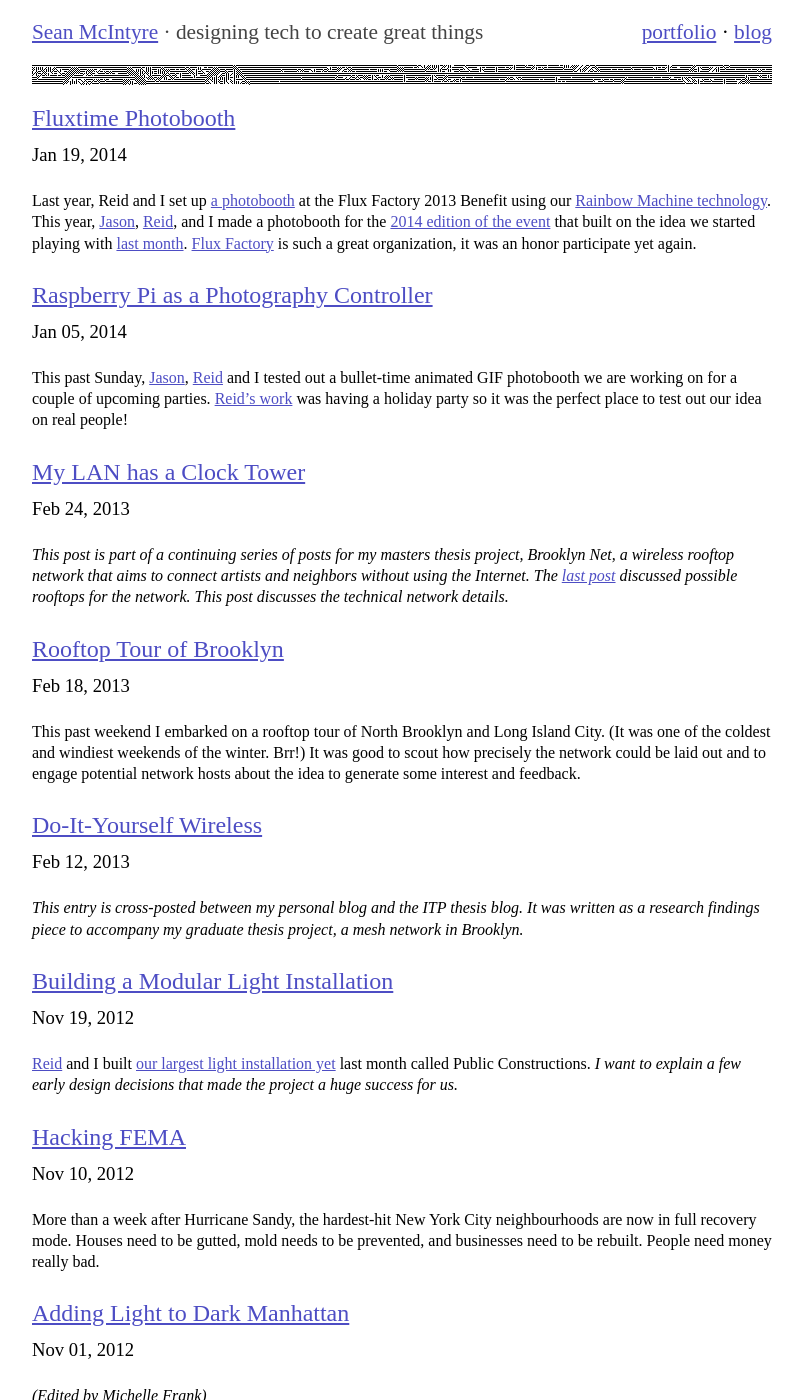
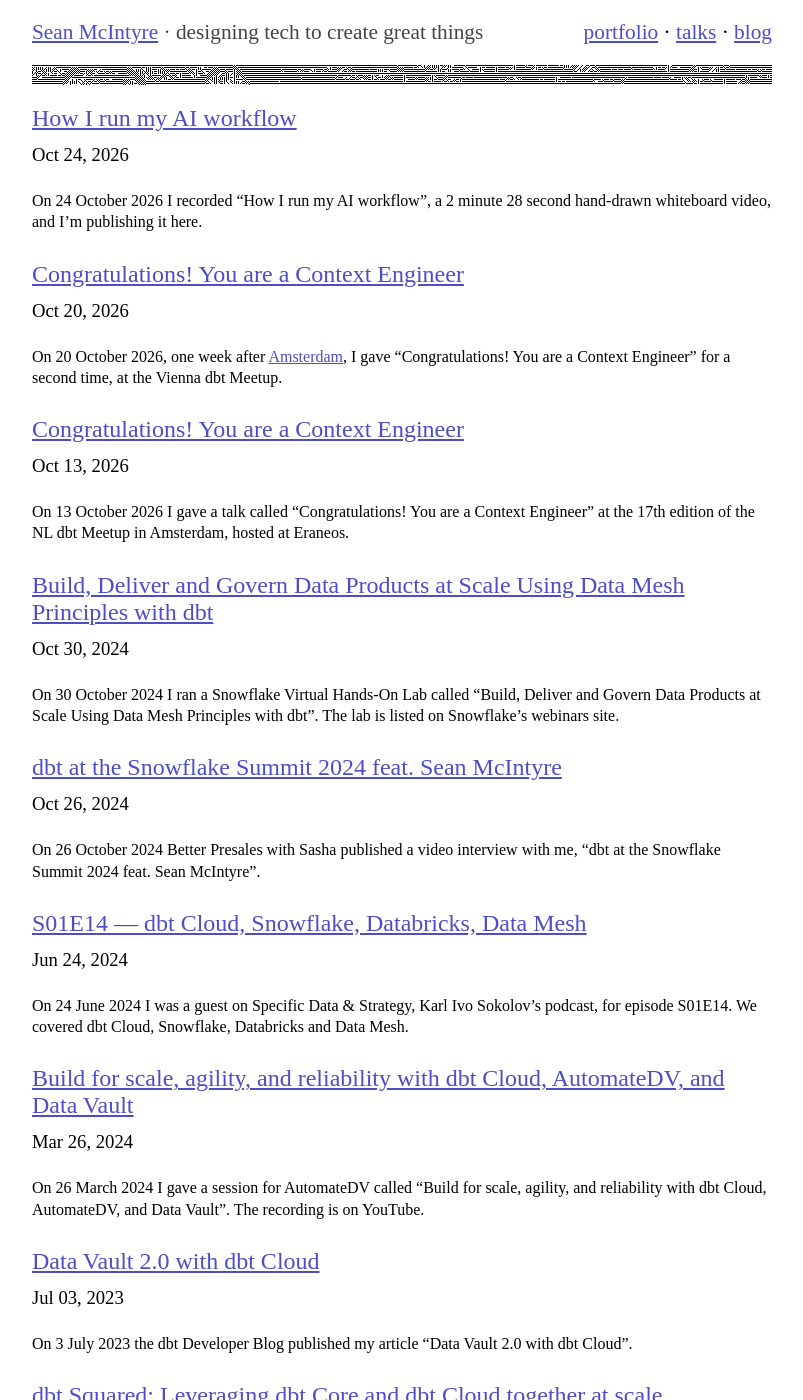
Before and after one commit to boxysean/boxysean.com, a Jekyll site: the page built from jekyll/blog/index.html, in a window 1280 px wide and 1400 px high. Shown: the whole window, without its empty margins (238-1041 px from the left). Built offline with Jekyll 4.4.1, drawn with Linux system fonts in a browser that asks for light colours; some web fonts are replaced; some of the changed text lies outside the part shown.

Commit message:
Add a Talks page, backdated posts, Deutsche Welt, and the AI-workflow video
The site's newest post was January 2014. Twelve years of public work sat on
YouTube, SlideShare, the dbt blog and Snowflake's webinar library instead.

- New /talks/ page: all 13 appearances newest first, in the nav next to
  portfolio and blog, built from the existing blog-link markup.
- 11 blog posts filed on the real event date (2020-10-28 through 2026-10-24),
  so the archive has 2020-2026. The two year-only items (dbt Live Expert
  Series 2025, DSC DACH 2024) stay on /talks/ with no invented date.
- Deutsche Welt portfolio entry: the ÖSD A2 German-learning town, described
  from the repo, with two screenshots generated from a local build.
- "How I run my AI workflow" (2026-10-24): 4096x2304 master transcoded to a
  1920x1080 H.264 MP4, 4.6 MB, faststart, with a poster frame at 5s. Controls,
  no autoplay, Drive link as the fallback.
- netlify.toml: only the URL-inventory comment, updated to 50 pages. No
  redirects added or changed.

```diff
--- a/jekyll/_includes/header.html
+++ b/jekyll/_includes/header.html
@@ -35,6 +35,8 @@
           <h2 id="linkbar">
             <a title="portfolio" class="" href="{{ site.url }}/portfolio">portfolio</a>
             &middot;
+            <a title="talks" class="" href="{{ site.url }}/talks">talks</a>
+            &middot;
             <a title="blog" class="" href="{{ site.url }}/blog">blog</a>
           </h2>
         </span>
--- /dev/null
+++ b/jekyll/blog/_posts/2020-10-28-delivering-data-on-time-every-day.md
@@ -0,0 +1,15 @@
+---
+layout: blog-item
+title: Delivering Data On-time, Every Day
+show: True
+---
+
+In October 2020 I gave a talk at [Coalesce](https://www.youtube.com/watch?v=1e-tZWOzvUc), dbt Labs' conference, called "Delivering Data On-time, Every Day". It was about the data platform at Warby Parker, where I was working at the time.
+
+The argument was a simple one. A data team is judged on whether the data arrives when it is promised. Good models and good dashboards do not count for much if the data behind them is late, or turns up on some days and not on others. So the platform has to be built around reliable, scheduled delivery, rather than around ad-hoc reports that someone runs when they are asked for. Delivery on time is the promise the team makes to everyone who relies on its data, and the platform is there to keep that promise every day, not just on the days when everything happens to go right.
+
+I'm writing it up here so that the talk has a home on this site alongside the rest of my work.
+
+This was the earliest of my public dbt talks. Everything after it builds on the same premise: data that people can count on, delivered when it was promised.
+
+Watch it: <https://www.youtube.com/watch?v=1e-tZWOzvUc>
--- /dev/null
+++ b/jekyll/blog/_posts/2021-03-31-the-state-of-testing-in-dbt.md
@@ -0,0 +1,15 @@
+---
+layout: blog-item
+title: The state of testing in dbt
+show: True
+---
+
+On 31 March 2021 I spoke at the [Analytics Engineering Meetup](https://www.meetup.com/analytics-engineering/events/276687573) with a talk called "The state of testing in dbt".
+
+Testing is the part of an analytics project that people skip. There is always another model to ship, and the tests can come later, which usually means never. My argument was that the useful question is not whether you have tests. The useful question is which assumptions in your models are actually covered. Every model rests on assumptions about the data it is built from, and some of those assumptions are checked by a test while others are only held in someone's head. Going through a project and asking which assumptions are written down as tests, and which are not, tells you much more about how far you can trust it than knowing that tests exist at all.
+
+The meetup page is the record of the event.
+
+This talk moved on from delivering data, the subject of my 2020 Coalesce talk, to trusting it. Data that arrives on time still has to be right, and tests are how you know which parts of it you can rely on.
+
+Read it: <https://www.meetup.com/analytics-engineering/events/276687573>
--- /dev/null
+++ b/jekyll/blog/_posts/2023-04-17-dbt-squared-core-and-cloud.md
@@ -0,0 +1,15 @@
+---
+layout: blog-item
+title: "dbt Squared: Leveraging dbt Core and dbt Cloud together at scale"
+show: True
+---
+
+On 17 April 2023 the dbt Developer Blog published my article "dbt Squared: Leveraging dbt Core and dbt Cloud together at scale".
+
+The article is about running dbt Core and dbt Cloud side by side in one organisation. dbt Core is the open-source tool you run yourself, and dbt Cloud is the hosted product, so the two are easy to frame as an either/or choice. The article does not treat them that way. It looks at how both can be in use within the same organisation, and at when each one earns its place. The aim is for the split between them to be a deliberate decision about where each one fits, rather than something an organisation ends up with by accident.
+
+You can find it, along with my other posts there, on my author page on the dbt Developer Blog.
+
+This was my first written piece for the dbt Developer Blog. The blog is where the arguments get longer than a conference slot allows, with room to work through the trade-offs in full instead of summarising them on a slide.
+
+Read it: <https://docs.getdbt.com/blog/authors/sean-mcintyre>
--- /dev/null
+++ b/jekyll/blog/_posts/2023-07-03-data-vault-2-with-dbt-cloud.md
@@ -0,0 +1,15 @@
+---
+layout: blog-item
+title: Data Vault 2.0 with dbt Cloud
+show: True
+---
+
+On 3 July 2023 the dbt Developer Blog published my article "Data Vault 2.0 with dbt Cloud".
+
+Data Vault 2.0 is a data modelling method built for change. It splits a warehouse into hubs, links and satellites, so that new sources and new history can be added without reworking what is already there. That makes it popular in large organisations where many systems feed one warehouse, and where the record of how data changed over time matters as much as its current state. The article covers modelling with Data Vault 2.0, and how dbt Cloud fits the pattern at scale: a method like this produces a lot of models that follow the same shapes, and the work becomes manageable when those models are built, documented and run with dbt Cloud.
+
+The article sits on my author page on the dbt Developer Blog, next to the earlier dbt Squared piece.
+
+This article followed the dbt Squared piece by three months, and moved from how an organisation runs dbt into how it models its data. It was also the start of the Data Vault thread that I picked up again in 2024.
+
+Read it: <https://docs.getdbt.com/blog/authors/sean-mcintyre>
--- /dev/null
+++ b/jekyll/blog/_posts/2024-03-26-automatedv-dbt-cloud-data-vault.md
@@ -0,0 +1,15 @@
+---
+layout: blog-item
+title: Build for scale, agility, and reliability with dbt Cloud, AutomateDV, and Data Vault
+show: True
+---
+
+On 26 March 2024 I gave a session for AutomateDV called "Build for scale, agility, and reliability with dbt Cloud, AutomateDV, and Data Vault". The recording is on YouTube.
+
+AutomateDV is a dbt package for building Data Vault models. Data Vault produces a lot of models that share the same few shapes, and writing each one by hand is repetitive work where small mistakes creep in. The session demonstrated Data Vault automation with AutomateDV on dbt Cloud: describing the hubs, links and satellites once, and letting the package generate the repetitive SQL that implements them. With the pattern taken care of by the package and the project running on dbt Cloud, the work that is left for the team is the part that needs judgement, which is deciding how the business should actually be modelled.
+
+The full session is available to watch on YouTube.
+
+This session picked up the Data Vault article I wrote for the dbt Developer Blog in 2023 and put it on screen. What had been an argument in writing became something you could watch being built, step by step.
+
+Watch it: <https://www.youtube.com/watch?v=qqnnsy393Ro>
--- /dev/null
+++ b/jekyll/blog/_posts/2024-06-24-specific-data-and-strategy-s01e14.md
@@ -0,0 +1,15 @@
+---
+layout: blog-item
+title: "S01E14 — dbt Cloud, Snowflake, Databricks, Data Mesh"
+show: True
+---
+
+On 24 June 2024 I was a guest on Specific Data & Strategy, Karl Ivo Sokolov's podcast, for episode S01E14. We covered dbt Cloud, Snowflake, Databricks and Data Mesh.
+
+Those four names are usually set up as a series of choices: which warehouse, which platform, which architecture. My argument in the conversation was that the tool choice matters less than the modelling and ownership discipline around it. A team with clear models and clear owners will do well on any of these tools. A team without that discipline will struggle on all of them, and switching platforms will not fix it. Data Mesh makes the same point from the organisational side: it is mostly about who owns which data and what they promise to the people who use it, and much less about the technology underneath.
+
+The episode is on YouTube.
+
+This was my first long-form conversation rather than a prepared talk. Without slides or a fixed running order, the ideas had to hold up in an open back-and-forth, which is a different kind of test from a conference slot.
+
+Watch it: <https://www.youtube.com/watch?v=vygN2IoMKcQ>
--- /dev/null
+++ b/jekyll/blog/_posts/2024-10-26-dbt-at-snowflake-summit-2024.md
@@ -0,0 +1,15 @@
+---
+layout: blog-item
+title: dbt at the Snowflake Summit 2024 feat. Sean McIntyre
+show: True
+---
+
+On 26 October 2024 Better Presales with Sasha published a video interview with me, "dbt at the Snowflake Summit 2024 feat. Sean McIntyre".
+
+The interview covered what dbt was showing at Snowflake Summit 2024, and what it means for teams building on Snowflake. A conference like the Summit packs a lot of announcements into a few days, and the useful thing afterwards is to step back and ask which of them change how a team actually works. Many teams use dbt and Snowflake together, so what one of them ships tends to land directly in the other's day-to-day work. The conversation was about connecting what was shown on the stage to the practical questions of a team that builds and runs its data on Snowflake.
+
+The interview is on YouTube.
+
+2024 was the busy year for me. This interview sits between the AutomateDV session in March and the Snowflake hands-on lab, which came only a few days later at the end of October.
+
+Watch it: <https://www.youtube.com/watch?v=Hgl99yPHxNc>
--- /dev/null
+++ b/jekyll/blog/_posts/2024-10-30-snowflake-hands-on-lab-data-mesh.md
@@ -0,0 +1,15 @@
+---
+layout: blog-item
+title: Build, Deliver and Govern Data Products at Scale Using Data Mesh Principles with dbt
+show: True
+---
+
+On 30 October 2024 I ran a Snowflake Virtual Hands-On Lab called "Build, Deliver and Govern Data Products at Scale Using Data Mesh Principles with dbt". The lab is listed on Snowflake's webinars site.
+
+A hands-on lab is a different format from a talk. It is built for doing rather than listening, so the material has to work step by step and not just make sense on a slide. This lab demonstrated building and governing data products with dbt, following data-mesh principles, hands-on. Data Mesh treats data as a product that has an owner, and the lab worked through that idea in dbt: building data products, delivering them to the people who use them, and governing them so that the lines between products stay clear as more of them are added.
+
+Snowflake's page for the lab is linked below.
+
+This was the only lab of my 2024: doing rather than presenting. It came four days after the Better Presales interview about Snowflake Summit, at the end of what had been a busy year for me.
+
+See it: <https://www.snowflake.com/webinars/virtual-hands-on-labs/build-deliver-and-govern-data-products-at-scale-using-data-mesh-principles-with-dbt-2024-10-30/>
--- /dev/null
+++ b/jekyll/blog/_posts/2026-10-13-congratulations-you-are-a-context-engineer-amsterdam.md
@@ -0,0 +1,15 @@
+---
+layout: blog-item
+title: Congratulations! You are a Context Engineer
+show: True
+---
+
+On 13 October 2026 I gave a talk called "Congratulations! You are a Context Engineer" at the 17th edition of the NL dbt Meetup in Amsterdam, hosted at Eraneos.
+
+The argument starts from a change that is already under way: AI is doing more of the code. For years, the analytics engineer's work has been writing transformations by hand, one model at a time. As more of that writing moves to an AI model, the job does not go away. It becomes assembling the context the model needs: the models, the definitions, the docs and the decisions. A model can produce a transformation, but it can only produce the right one if it has the context that tells it what right means for this team and this business. Gathering that context, keeping it current and putting it where the model can use it is the job now, rather than writing every transformation yourself.
+
+The meetup page has the event details.
+
+This was my first talk since the 2024 run, and the argument had moved on from data delivery, where my talks began, to AI context.
+
+Read it: <https://www.meetup.com/amsterdam-dbt-meetup/events/316469676/>
--- /dev/null
+++ b/jekyll/blog/_posts/2026-10-20-congratulations-you-are-a-context-engineer-vienna.md
@@ -0,0 +1,15 @@
+---
+layout: blog-item
+title: Congratulations! You are a Context Engineer
+show: True
+---
+
+On 20 October 2026, one week after [Amsterdam]({{ site.url }}/blog/2026/10/13/congratulations-you-are-a-context-engineer-amsterdam/), I gave "Congratulations! You are a Context Engineer" for a second time, at the Vienna dbt Meetup.
+
+The argument was the same: with AI doing more of the code, the analytics engineer's job becomes assembling the context a model needs, meaning the models, the definitions, the docs and the decisions, rather than writing every transformation by hand. What changes in a retelling is where the weight falls. The first time you give a talk, you are finding out whether the argument holds together in front of a room. The second time, with a week in between, you are no longer defending the idea itself, and you can spend the time on the part that matters to the people listening: what it means for the work they go back to afterwards, now that the context around the code counts for as much as the code.
+
+The meetup group's page is linked below.
+
+This was the same week that my AI-workflow video went up, which shows the same argument in practice instead of describing it.
+
+Read it: <https://www.meetup.com/vienna-dbt-meetup/>
--- /dev/null
+++ b/jekyll/blog/_posts/2026-10-24-how-i-run-my-ai-workflow.md
@@ -0,0 +1,20 @@
+---
+layout: blog-item
+title: How I run my AI workflow
+show: True
+---
+
+On 24 October 2026 I recorded "How I run my AI workflow", a 2 minute 28 second hand-drawn whiteboard video, and I'm publishing it here.
+
+<video controls preload="metadata" playsinline poster="{{ site.url }}/media/video/ai-workflow-poster.jpg" style="max-width: 100%">
+  <source src="{{ site.url }}/media/video/ai-workflow.mp4" type="video/mp4">
+  Your browser cannot play this video. <a href="https://drive.google.com/file/d/1OMivA_7SY-nWe5cGgHih0vgIC7j6uSBy/view">Watch it on Google Drive</a>.
+</video>
+
+The video describes a loop of three things: you, your TODO list, and your AI. At the start of the day, the AI looks back over recent conversations (email, calls, Slack) and suggests a task list, which you curate. In a task session, you name a task, the AI loads it, looks up the key context and gives suggestions, and sometimes it does the work. Adding a task can start from an email. The video also shows what a useful TODO entry holds: a title, a goal, the key context (call notes, an email, a presentation), the customer, the next step and a due date.
+
+Why is the TODO list the interface? Because to get AI to help with anything, you have to define the task clearly. A well-kept TODO entry is exactly that definition, written down once and ready to load whenever you or the AI pick the task up.
+
+This video is the argument from my two 2026 talks, in Amsterdam and Vienna, shown rather than told.
+
+Watch it: <https://drive.google.com/file/d/1OMivA_7SY-nWe5cGgHih0vgIC7j6uSBy/view>
--- /dev/null
+++ b/jekyll/talks/index.html
@@ -0,0 +1,84 @@
+---
+layout: talks
+title: Talks
+---
+
+<p>Talks, videos, labs, podcasts and articles, newest first.</p>
+
+<div class="blog-link">
+  <h2><a href="{{ site.url }}/blog/2026/10/24/how-i-run-my-ai-workflow/">How I run my AI workflow</a></h2>
+  <h3>Oct 24, 2026</h3>
+  <p>Video &middot; self-hosted. A hand-drawn whiteboard video on the loop of you, your TODO list and your AI. Also on <a href="https://drive.google.com/file/d/1OMivA_7SY-nWe5cGgHih0vgIC7j6uSBy/view">Google Drive</a>.</p>
+</div>
+
+<div class="blog-link">
+  <h2><a href="https://www.meetup.com/vienna-dbt-meetup/">Congratulations! You are a Context Engineer</a></h2>
+  <h3>Oct 20, 2026</h3>
+  <p>Talk &middot; Vienna dbt Meetup. The second outing of the context-engineering talk, one week after Amsterdam.</p>
+</div>
+
+<div class="blog-link">
+  <h2><a href="https://www.meetup.com/amsterdam-dbt-meetup/events/316469676/">Congratulations! You are a Context Engineer</a></h2>
+  <h3>Oct 13, 2026</h3>
+  <p>Talk &middot; NL dbt Meetup, Amsterdam (17th edition, Eraneos). With AI writing more of the code, the analytics engineer's job becomes assembling the context a model needs.</p>
+</div>
+
+<div class="blog-link">
+  <h2><a href="https://www.getdbt.com/blog/dbt-live-expert-series-emea-session">How to Refactor Legacy SQL for Modularity</a></h2>
+  <h3>2025</h3>
+  <p>Video &middot; dbt Labs, dbt Live Expert Series (with Benoit Perigaud). A session on refactoring legacy SQL into modular dbt models.</p>
+</div>
+
+<div class="blog-link">
+  <h2><a href="https://www.snowflake.com/webinars/virtual-hands-on-labs/build-deliver-and-govern-data-products-at-scale-using-data-mesh-principles-with-dbt-2024-10-30/">Build, Deliver and Govern Data Products at Scale Using Data Mesh Principles with dbt</a></h2>
+  <h3>Oct 30, 2024</h3>
+  <p>Lab &middot; Snowflake Virtual Hands-On Lab. A hands-on lab on building and governing data products with dbt following data-mesh principles.</p>
+</div>
+
+<div class="blog-link">
+  <h2><a href="https://www.youtube.com/watch?v=Hgl99yPHxNc">dbt at the Snowflake Summit 2024 feat. Sean McIntyre</a></h2>
+  <h3>Oct 26, 2024</h3>
+  <p>Video &middot; Better Presales with Sasha. An interview on what dbt was showing at Snowflake Summit 2024.</p>
+</div>
+
+<div class="blog-link">
+  <h2><a href="https://www.youtube.com/watch?v=vygN2IoMKcQ">S01E14 &mdash; dbt Cloud, Snowflake, Databricks, Data Mesh</a></h2>
+  <h3>Jun 24, 2024</h3>
+  <p>Podcast &middot; Specific Data &amp; Strategy (Karl Ivo Sokolov). A conversation on dbt Cloud, Snowflake, Databricks and Data Mesh.</p>
+</div>
+
+<div class="blog-link">
+  <h2><a href="https://www.youtube.com/watch?v=qqnnsy393Ro">Build for scale, agility, and reliability with dbt Cloud, AutomateDV, and Data Vault</a></h2>
+  <h3>Mar 26, 2024</h3>
+  <p>Video &middot; AutomateDV. A session demonstrating Data Vault automation with AutomateDV on dbt Cloud.</p>
+</div>
+
+<div class="blog-link">
+  <h2><a href="https://www.slideshare.net/slideshow/dsc-dach-24-ship-data-faster-with-dbt-sean-mcintyre/271936851">Ship data faster with dbt (slide deck)</a></h2>
+  <h3>2024</h3>
+  <p>Article &middot; DSC DACH 2024. The slides for &ldquo;Ship data faster with dbt&rdquo; at DSC DACH 2024.</p>
+</div>
+
+<div class="blog-link">
+  <h2><a href="https://docs.getdbt.com/blog/authors/sean-mcintyre">Data Vault 2.0 with dbt Cloud</a></h2>
+  <h3>Jul 03, 2023</h3>
+  <p>Article &middot; dbt Developer Blog. Modelling with Data Vault 2.0 and how dbt Cloud fits the pattern at scale.</p>
+</div>
+
+<div class="blog-link">
+  <h2><a href="https://docs.getdbt.com/blog/authors/sean-mcintyre">dbt Squared: Leveraging dbt Core and dbt Cloud together at scale</a></h2>
+  <h3>Apr 17, 2023</h3>
+  <p>Article &middot; dbt Developer Blog. Running dbt Core and dbt Cloud side by side in one organisation, and when each one earns its place.</p>
+</div>
+
+<div class="blog-link">
+  <h2><a href="https://www.meetup.com/analytics-engineering/events/276687573">The state of testing in dbt</a></h2>
+  <h3>Mar 31, 2021</h3>
+  <p>Talk &middot; Analytics Engineering Meetup. On which assumptions in your dbt models your tests actually cover.</p>
+</div>
+
+<div class="blog-link">
+  <h2><a href="https://www.youtube.com/watch?v=1e-tZWOzvUc">Delivering Data On-time, Every Day</a></h2>
+  <h3>Oct 28, 2020</h3>
+  <p>Talk &middot; dbt Labs (Coalesce). On building Warby Parker's data platform around reliable, scheduled delivery.</p>
+</div>
```
Also changed, not shown: jekyll/_layouts/talks.html (added, +8 -0 lines), jekyll/portfolio/_posts/2026-08-06-deutsch.md (added, +23 -0 lines), jekyll/media/images/deutsch/deutsche-welt-map.jpg (added), jekyll/media/images/deutsch/deutsche-welt-zone.jpg (added), jekyll/media/video/ai-workflow-poster.jpg (added), netlify.toml, 1 other file.
